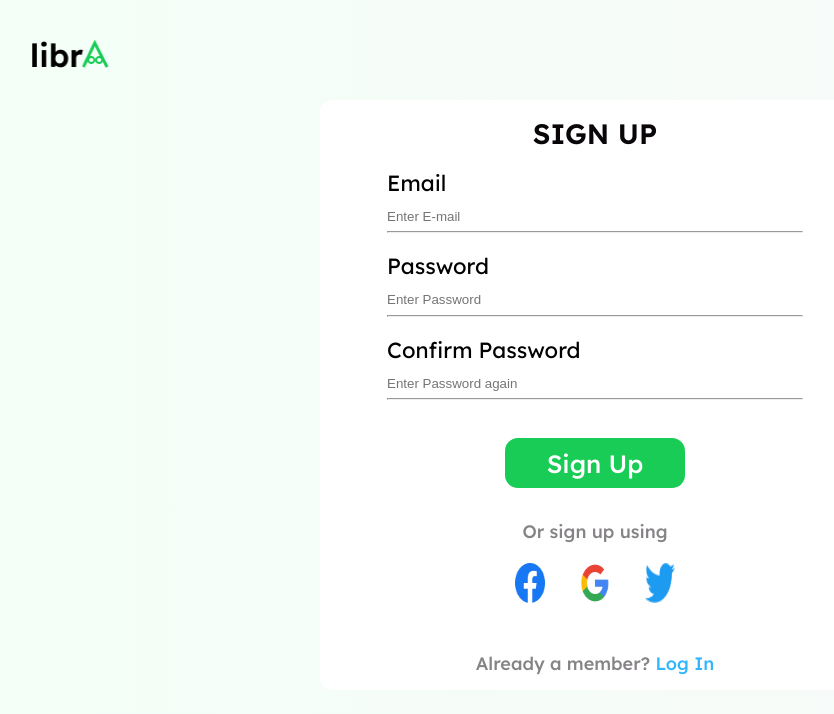
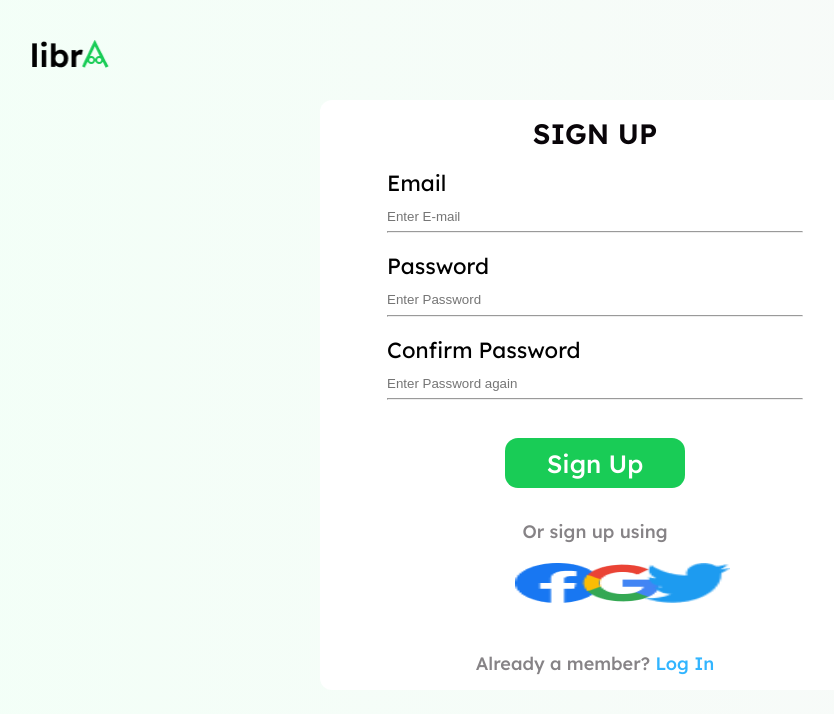
Before and after one commit to Nifix001/Libra, a React (Create React App) app: page /sign-up in a window 1280 px wide. Shown: the top 714 px of the page, without its empty margins (70-904 px from the left). Built offline with nearby package versions, Linux system fonts and the light colour scheme.

Commit message:
New commit

```diff
--- a/src/index.css
+++ b/src/index.css
@@ -913,14 +913,15 @@ color: #5E5A5E;
 }
 
 .icons{
-  display: block;
+  display: flex;
+  flex-direction: column;
   justify-content: center;
   align-items: center;
   padding-top: 15px;
 }
 
-.icons div img{
-    width: 30px;
+.icons div a im{
+  font-size: 40px;
 }
 
 .icons p{
```
